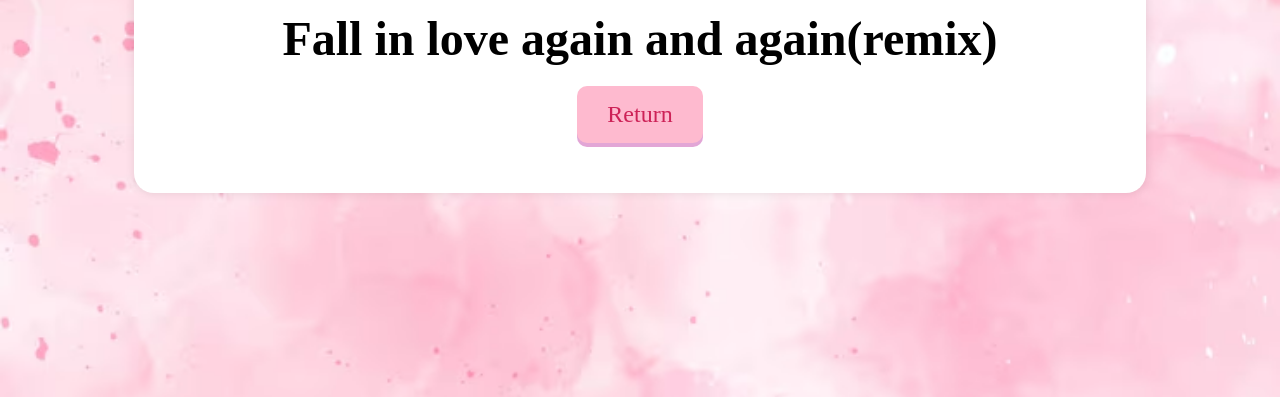
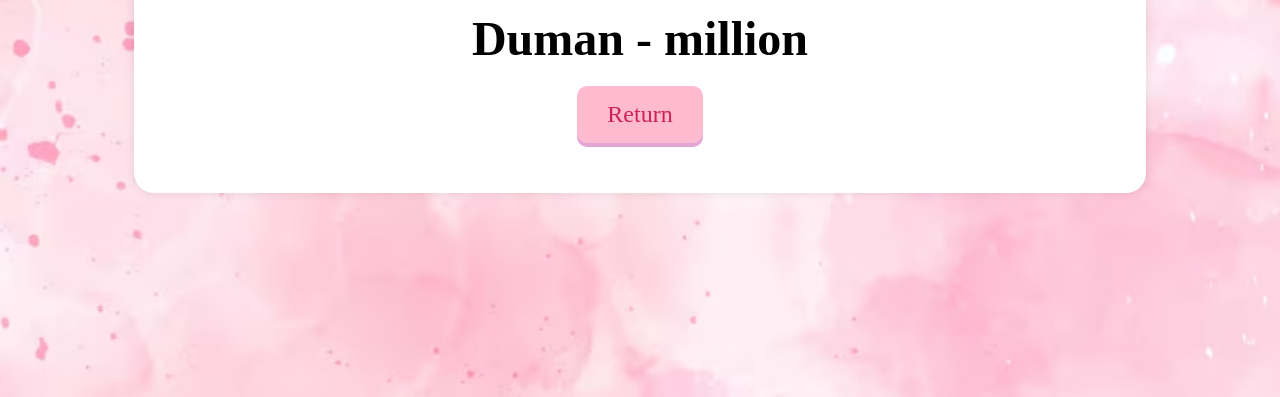
Before and after one commit to shineslok-art/loveweb, a plain HTML site: page docs/music.html in a window 1280 px wide. Shown: the part 403-800 px from the top of the page. Drawn offline with Linux system fonts and the light colour scheme; a web font is replaced by a local one.

Commit message:
Change song title and iframe source in music.html
Updated the song title in the music page and adjusted the iframe source.

```diff
--- a/docs/music.html
+++ b/docs/music.html
@@ -39,7 +39,7 @@
             <iframe width="560" height="315" src="https://www.youtube.com/embed/npMTsfByObw?si=bkxF09Z58e39Id7X&amp;start=77"
             frameborder="0" allow="accelerometer; autoplay; clipboard-write;
             encrypted-media; gyroscope; picture-in-picture" allowfullscreen></iframe>
-            <h1>Fall in love again and again(remix)</h1>
+            <h1>Duman - million </h1>
         </div>
         <button onclick="location.href='options.html'" style="display: block; margin-left: auto; margin-right: auto; margin-top: 20px; padding: 15px 30px; font-size: 24px; color: #cd2257; background-color: #febacf; border: none; border-radius: 10px; cursor: pointer; box-shadow: 0 4px #e2a6d6; font-family: 'Walter Turncoat';">Return</button>
     </div>
```
